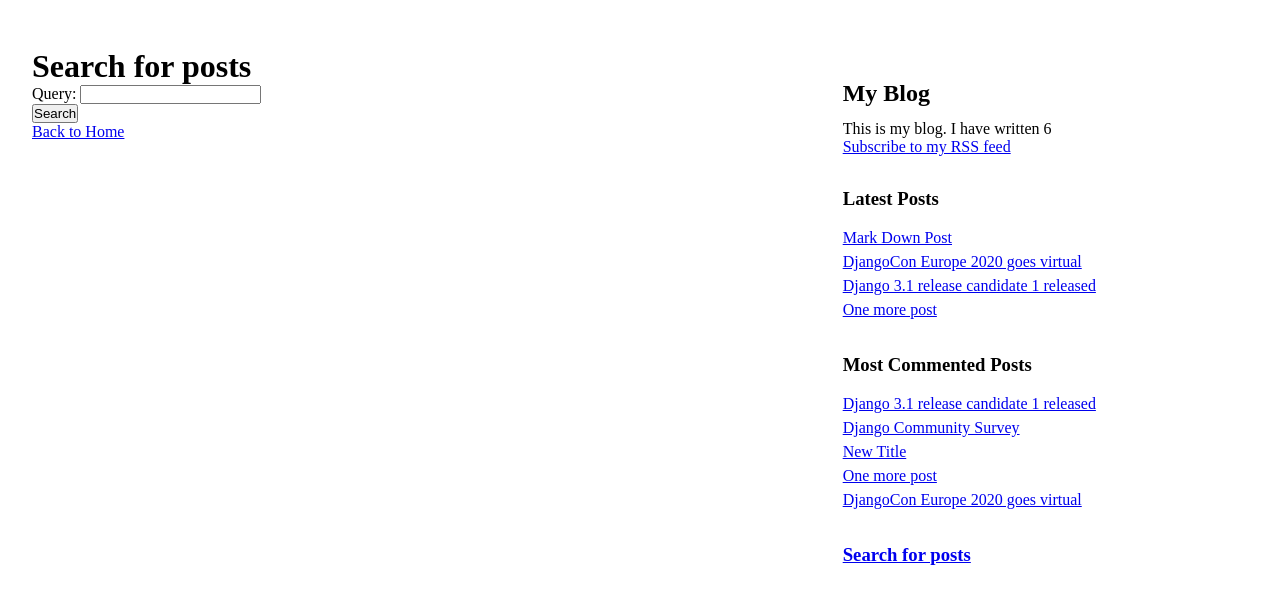
After one commit to mhkmcp/MyBlogSite, a Django app: page /blog/search/ in a window 1280 px wide. The commit adds this page. Shown: the top 604 px of the page. Run offline with Django 3.2, Linux system fonts and the light colour scheme; data comes from the database, SQL or seed files in the repository; both versions use the stored data as it was after the commit; parts of the project's set-up code (start-up, migrations or seed data) failed here and were passed over.

Commit message:
RSS Feed & Full Text Search using PostgreSQL

```diff
--- a/blog/forms.py
+++ b/blog/forms.py
@@ -13,3 +13,7 @@ class CommentForm(forms.ModelForm):
     class Meta:
         model = Comment
         fields = ('name', 'email', 'body')
+
+
+class SearchForm(forms.Form):
+    query = forms.CharField()
--- a/blog/templates/base.html
+++ b/blog/templates/base.html
@@ -53,6 +53,7 @@
         <div id="sidebar">
             <h2>My Blog</h2>
             <p>This is my blog. I have written {% total_posts %} </p>
+            <p><a href="{% url 'blog:post_feed' %}">Subscribe to my RSS feed</a></p>
 
             <h3>Latest Posts</h3>
             {% show_latest_posts 4 %}
@@ -65,6 +66,9 @@
                 </li>
                 {% endfor %}
             </ul>
+<!--            <h3></h3>-->
+            <h3><a href="{% url 'blog:post_search' %}">Search for posts</a></h3>
+<!--            <form action="{% url 'blog:post_search' %}" method="get">-->
         </div>
 
 
--- /dev/null
+++ b/blog/templates/blog/post_search.html
@@ -0,0 +1,30 @@
+{% extends "base.html" %}
+
+{% block title %}Search{% endblock %}
+
+{% block content %}
+    {% if query %}
+        <h1>Posts containing "{{ query }}"</h1>
+        <h3>
+        {% with results.count as total_results %}
+        Found {{ total_results }} result{{ total_results|pluralize }}
+        {% endwith %}
+        </h3>
+        {% for post in results %}
+            <h4><a href="{{ post.get_absolute_url }}">{{ post.title }}</a></h4>
+            {{ post.body|truncatewords:5 }}
+        {% empty %}
+            <p>There are no results for your query.</p>
+        {% endfor %}
+
+        <p><a href="{% url 'blog:post_search' %}">Search again</a></p>
+    {% else %}
+        <h1>Search for posts</h1>
+        <form action="{% url 'blog:post_search' %}" method="get">
+        {{ form.as_p }}
+        <input type="submit" value="Search">
+        </form>
+    {% endif %}
+    <p><a href="{% url 'blog:post_list' %}">Back to Home</a></p>
+
+{% endblock %}
--- a/blog/urls.py
+++ b/blog/urls.py
@@ -1,5 +1,6 @@
 from django.urls import path
 from . import views as v
+from .feeds import LatestPostsFeed
 
 app_name = 'blog'
 
@@ -8,5 +9,7 @@ urlpatterns = [
     path('', v.post_list, name='post_list'),
     path('tag/<slug:tag_slug>', v.post_list, name='post_list_by_tag'),
     path('<int:post_id>/share', v.post_share, name='post_share'),
-    path('<int:year>/<int:month>/<int:day>/<slug:post>', v.post_detail, name='post_detail')
+    path('<int:year>/<int:month>/<int:day>/<slug:post>', v.post_detail, name='post_detail'),
+    path('feed/', LatestPostsFeed(), name='post_feed'),
+    path('search/', v.post_search, name='post_search'),
 ]
--- a/blog/views.py
+++ b/blog/views.py
@@ -1,12 +1,37 @@
 from django.core.mail import send_mail, BadHeaderError
 from django.shortcuts import render, get_object_or_404
+from django.contrib.postgres.search import SearchVector, SearchQuery, SearchRank
+from django.contrib.postgres.search import TrigramSimilarity
 from django.views.generic import ListView
 from taggit.models import Tag
 from django.db.models import Count
 
 from .models import Post
-from .forms import EmailPostForm, CommentForm
+from .forms import EmailPostForm, CommentForm, SearchForm
 from django.core.paginator import Paginator, EmptyPage, PageNotAnInteger
+
+
+def post_search(request):
+    form = SearchForm()
+    query = None
+    results = []
+    if 'query' in request.GET:
+        form = SearchForm(request.GET)
+        if form.is_valid():
+            query = form.cleaned_data['query']
+            search_vector = SearchVector('title', 'body')
+            # search_vector = SearchVector('title', weight='A') + SearchVector('body', weight='B')
+            search_query = SearchQuery(query)
+            results = Post.objects.annotate(
+                search=search_vector,
+                rank=SearchRank(search_vector, search_query)
+                # similarity=TrigramSimilarity('title', query)
+            ).filter(search=search_query).order_by('-rank')
+
+    return render(request, 'blog/post_search.html',
+                  {'form': form,
+                   'query': query,
+                   'results': results})
 
 
 def post_share(request, post_id):
--- a/myblogsite/urls.py
+++ b/myblogsite/urls.py
@@ -1,7 +1,15 @@
 from django.contrib import admin
 from django.urls import path, include
+from django.contrib.sitemaps.views import sitemap
+from blog.sitemaps import PostSitemap
+
+sitemaps = {
+    'posts': PostSitemap,
+}
 
 urlpatterns = [
     path('admin/', admin.site.urls),
-    path('blog/', include('blog.urls', namespace='blog'))
+    path('blog/', include('blog.urls', namespace='blog')),
+    path('sitemap.xml', sitemap, {'sitemaps': sitemaps},
+         name='django.contrib.sitemaps.views.sitemap')
 ]
```
Also changed, not shown: blog/feeds.py (added, +18 -0 lines), blog/sitemaps.py (added, +13 -0 lines), myblogsite/settings.py (+19 -3 lines), requirements.txt (added, +7 -0 lines), db.sqlite3.
